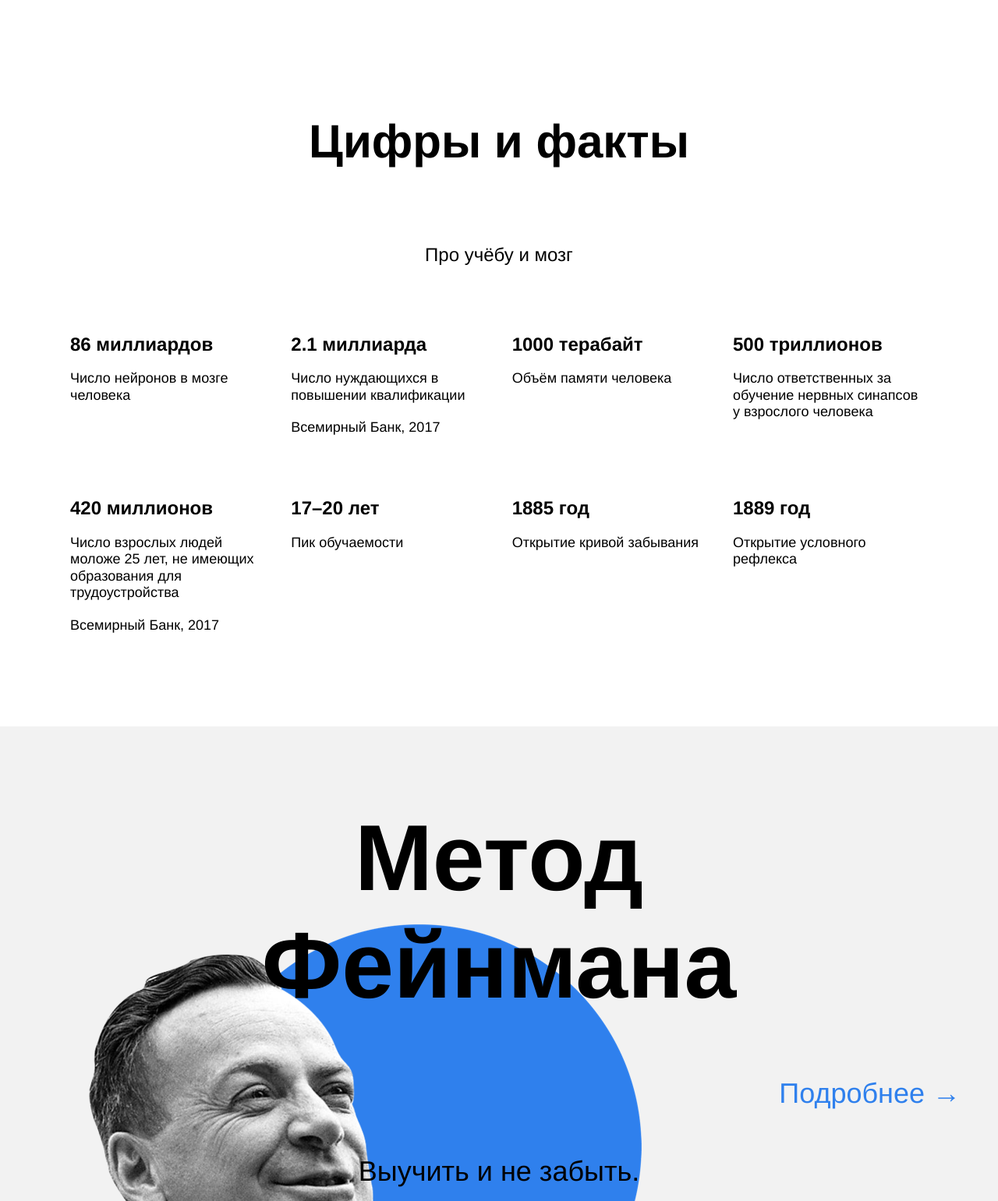
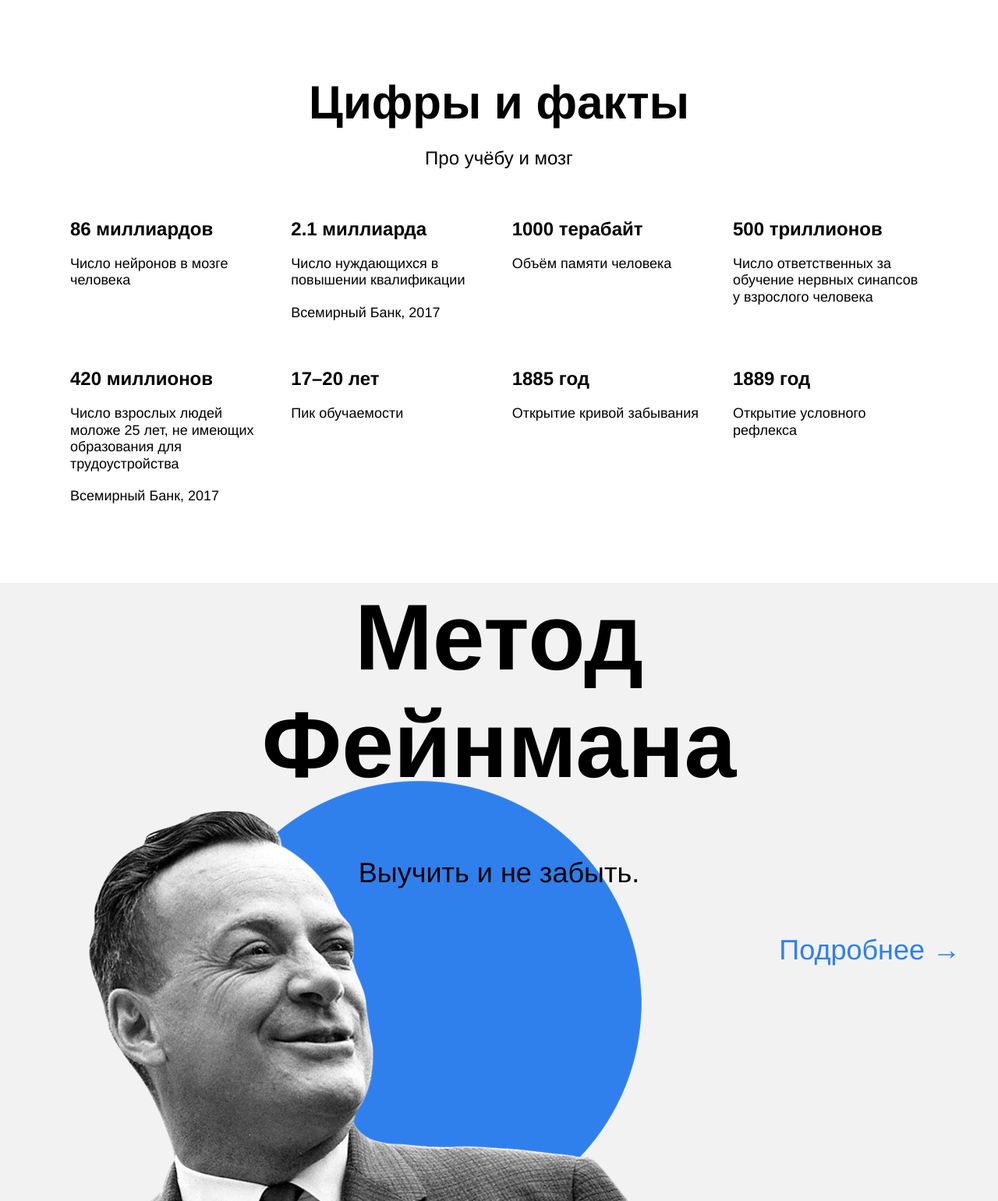
Before and after one commit to B3L4CQU4/how-to-learn, a plain HTML site: page index.html in a window 1280 px wide. Shown: the part 1259-2800 px from the top of the page at 78% size. Drawn offline with Linux system fonts and the light colour scheme.

Commit message:
Внесение правок

```diff
--- a/index.html
+++ b/index.html
@@ -52,9 +52,8 @@
         </div>
         <div class="table__cell">
           <h3 class="table__heading">2.1 миллиарда</h3>
-          <p class="table__text">Число нуждающихся в повышении квалификации
-            <p class="table__text">Всемирный Банк, 2017</p>
-          </p>
+          <p class="table__text">Число нуждающихся в повышении квалификации</p>
+          <p class="table__text">Всемирный Банк, 2017</p>
         </div>
         <div class="table__cell">
           <h3 class="table__heading">1000 терабайт</h3>
@@ -66,9 +65,8 @@
         </div>
         <div class="table__cell">
           <h3 class="table__heading">420 миллионов</h3>
-          <p class="table__text">Число взрослых людей моложе 25 лет, не имеющих образования для трудоустройства
-            <p class="table__text">Всемирный Банк, 2017</p>
-          </p>
+          <p class="table__text">Число взрослых людей моложе 25 лет, не имеющих образования для трудоустройства</p>
+          <p class="table__text">Всемирный Банк, 2017</p>
         </div>
         <div class="table__cell">
           <h3 class="table__heading">17–20 лет</h3>
--- a/styles/style.css
+++ b/styles/style.css
@@ -42,7 +42,7 @@
   line-height: 96px;
   font-size: 102px;
   font-weight: 600;
-  z-index: 1;
+  z-index: 2;
 }
 
 .header__subtitle {
@@ -54,7 +54,7 @@
   line-height: 25px;
   font-size: 18px;
   font-weight: normal;
-  z-index: 1;
+  z-index: 2;
 }
 
 .header__link {
@@ -68,7 +68,7 @@
   position: absolute;
   right: 0;
   bottom: 0;
-  z-index: 0;
+  z-index: 1;
 }
 
 .header__square-pic {
@@ -78,7 +78,7 @@
   position: absolute;
   top: 64px;
   right: 0;
-  z-index: -1;
+  z-index: 0;
 }
 
 .description {
@@ -136,6 +136,7 @@
 }
 
 .section-title {
+  margin: 0;
   text-align: center;
   width: 60%;
   line-height: 1.15;
@@ -144,6 +145,7 @@
 }
 
 .section-subtitle {
+  margin: 0;
   text-align: center;
   width: 60%;
   padding-top: 20px;
@@ -174,6 +176,7 @@
 }
 
 .table__text {
+  margin: 0;
   line-height: 1.2;
   font-size: 18px;
   font-weight: normal;
@@ -191,6 +194,7 @@
 }
 
 .feynman__title {
+  margin: 0;
   text-align: center;
   width: 648px;
   line-height: 1.15;
@@ -200,6 +204,7 @@
 }
 
 .feynman__subtitle {
+  margin: 0;
   margin-top: 70px;
   line-height: 51px;
   font-size: 36px;
```
Also changed, not shown: 1 other file.
